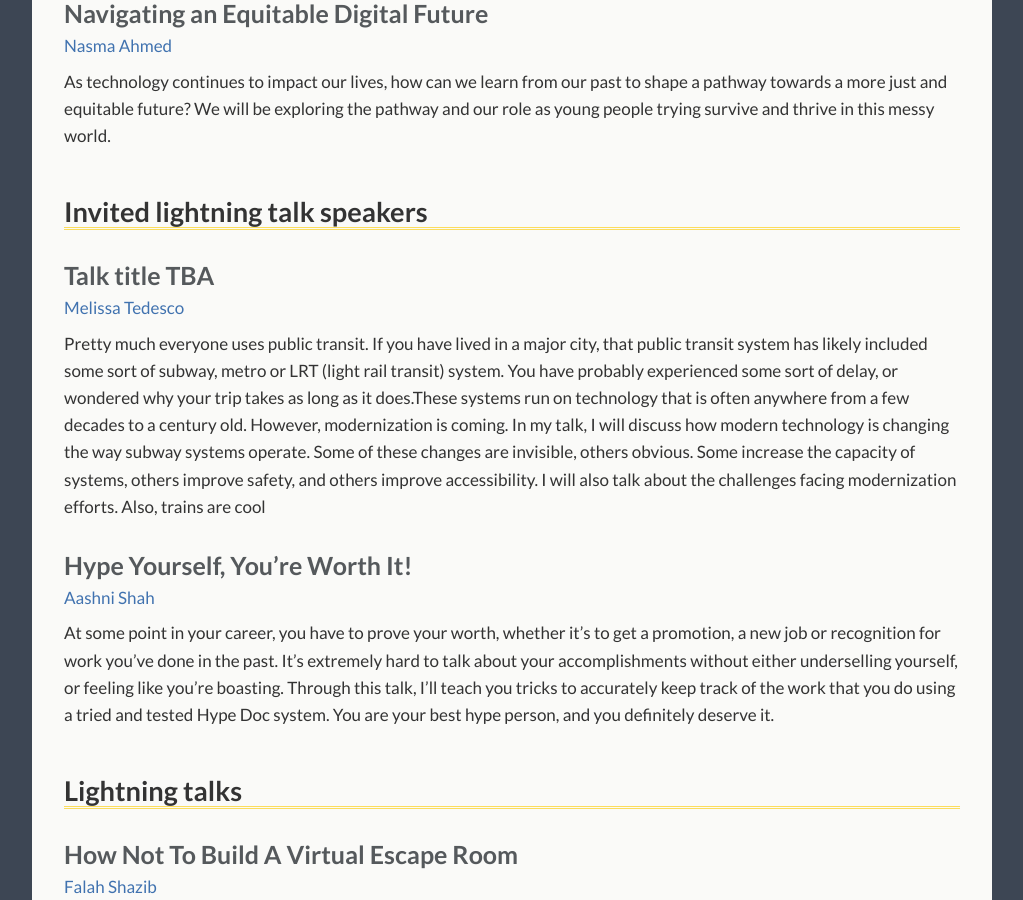
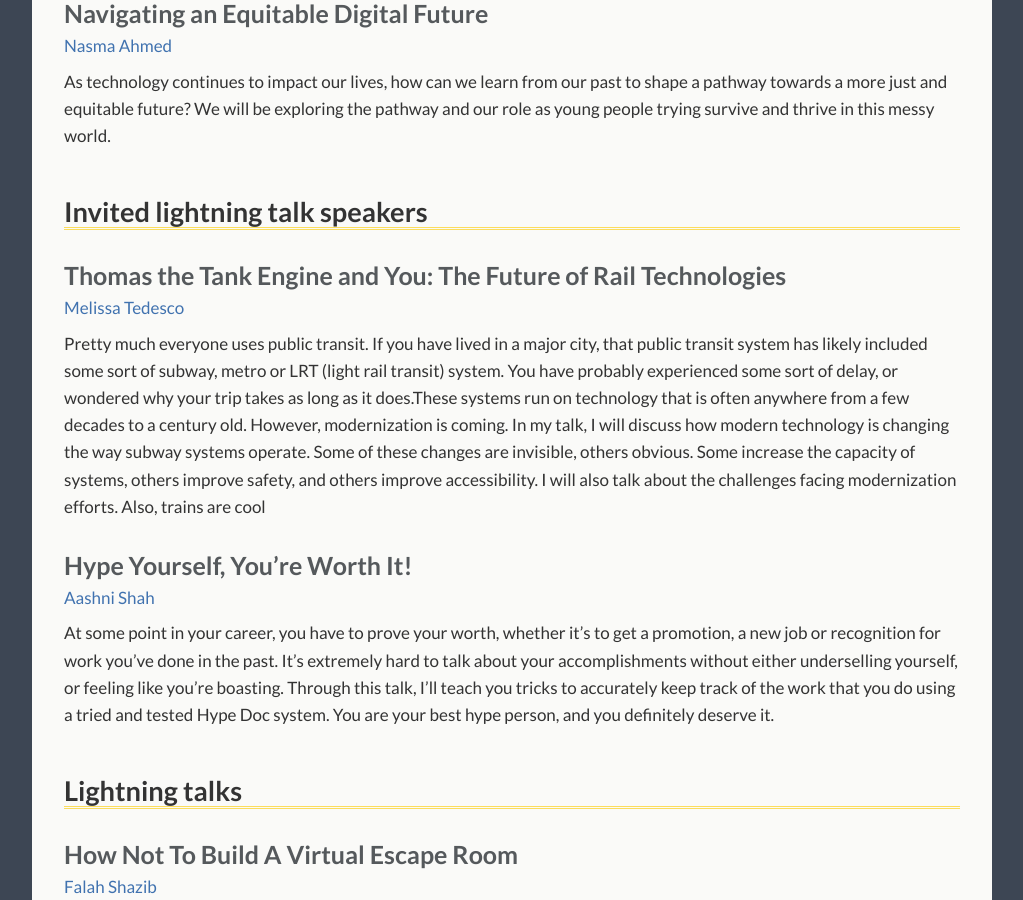
Before and after one commit to StarConKW/starconkw.github.io, a Jekyll site: the page built from _pages/talks.md, in a window 1280 px wide and 900 px high, scrolled down 693 px. Shown: the whole window, without its empty margins (128-1151 px from the left). Built offline with Jekyll 4.4.1, drawn with Linux system fonts in a browser that asks for light colours.

Commit message:
Adds Melissa's talk title

```diff
--- a/_pages/talks.md
+++ b/_pages/talks.md
@@ -32,7 +32,7 @@ As technology continues to impact our lives, how can we learn from our past to s
 
 ## Invited lightning talk speakers
 
-### Talk title TBA
+### Thomas the Tank Engine and You: The Future of Rail Technologies
 
 [Melissa Tedesco](/speakers#melissa-tedesco)
 
```
